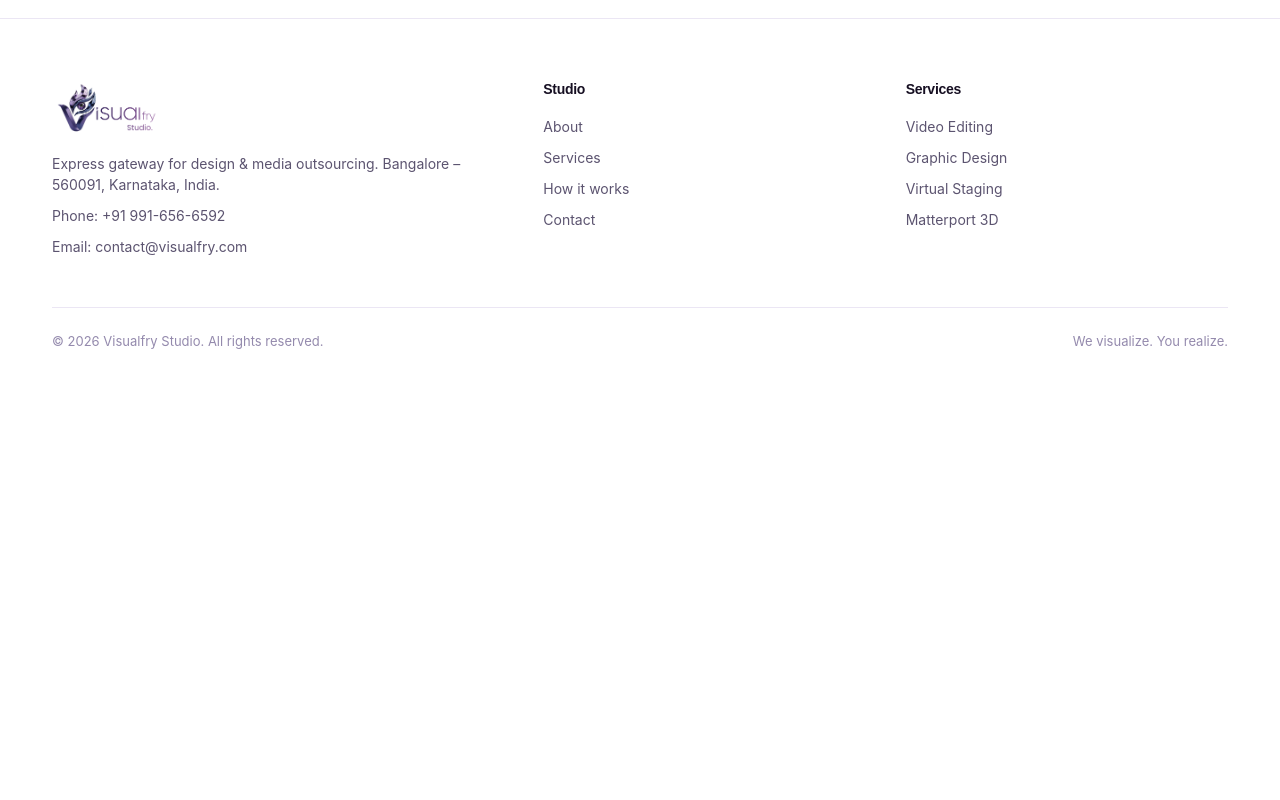
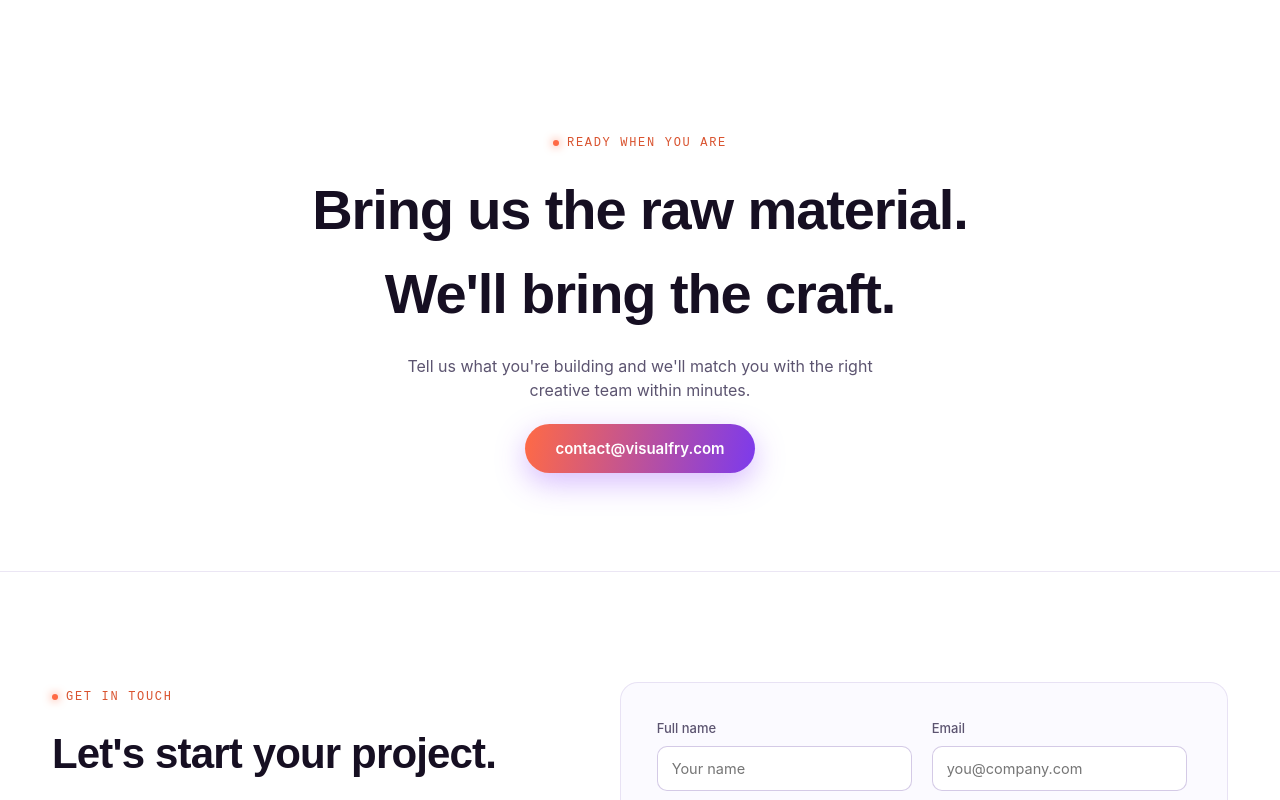
Before and after one commit to Madhan7475/visualfry-website, a React (Vite) app in the folder visualfry-studio-react/: page /work in a window 1280 px wide. Shown: the part 1780-2580 px from the top of the page. Before the commit the page ends 2172 px from the top, so only its background shows below. Built offline with nearby package versions, Linux system fonts and the light colour scheme.

Commit message:
Fix: Add ContactForm to WorkPage and ServiceDetail for consistency

```diff
--- a/visualfry-studio-react/src/pages/ServiceDetail.jsx
+++ b/visualfry-studio-react/src/pages/ServiceDetail.jsx
@@ -1,6 +1,7 @@
 import React from 'react';
 import { useParams, Link } from 'react-router-dom';
 import { SERVICES_DATA, ICON_MAP } from '../data/services';
+import ContactForm from '../components/ContactForm';
 
 const ServiceDetail = () => {
   const { serviceId } = useParams();
@@ -36,7 +37,7 @@ const ServiceDetail = () => {
         </Link>
 
         <div className="service-detail-header reveal" style={{ marginBottom: '40px' }}>
-          {IconComponent && <IconComponent size={48} style={{ color: 'var(--violet', marginBottom: '20px' }} />}
+          {IconComponent && <IconComponent size={48} style={{ color: 'var(--violet)', marginBottom: '20px' }} />}
           <h1 style={{ fontSize: 'clamp(2.5rem, 8vw, 4rem)', lineHeight: '1.1', marginBottom: '20px' }}>{service.title}</h1>
           <p style={{ fontSize: '1.2rem', opacity: 0.8, maxWidth: '600px', lineHeight: '1.6' }}>{service.desc}</p>
         </div>
@@ -110,11 +111,13 @@ const ServiceDetail = () => {
           </div>
         )}
 
-        <div style={{ textAlign: 'center', marginTop: '60px' }}>
+        <div style={{ textAlign: 'center', marginTop: '60px', marginBottom: '80px' }}>
           <Link to="/#contact" className="btn-primary" style={{ textDecoration: 'none', display: 'inline-block' }}>
             Get a Quote for {service.title}
           </Link>
         </div>
+
+        <ContactForm />
       </div>
     </div>
   );
--- a/visualfry-studio-react/src/pages/WorkPage.jsx
+++ b/visualfry-studio-react/src/pages/WorkPage.jsx
@@ -1,10 +1,14 @@
 import React from 'react';
 import Work from '../components/Work';
+import CTA from '../components/CTA';
+import ContactForm from '../components/ContactForm';
 
 const WorkPage = () => {
   return (
     <div className="page-wrapper">
       <Work />
+      <CTA />
+      <ContactForm />
     </div>
   );
 };
```
